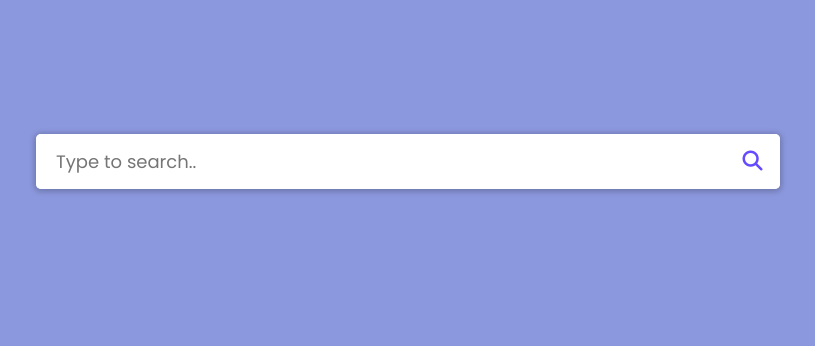
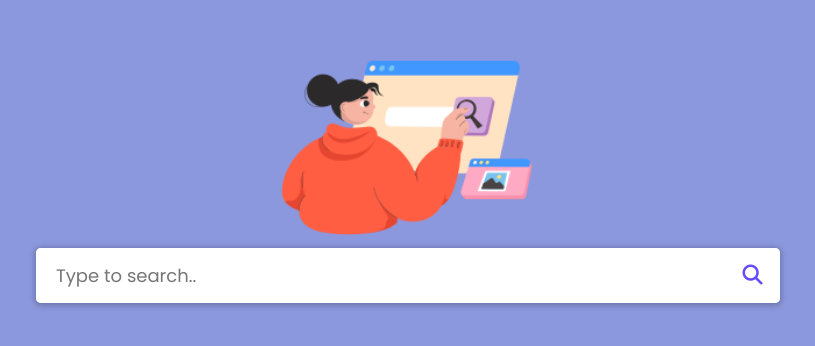
Before and after one commit to theonlyjunaid/search.github.io, a plain HTML site: page index.html in a window 1280 px wide. Shown: the part 116-462 px from the top of the page, without its empty margins (232-1047 px from the left). Drawn offline with Linux system fonts and the light colour scheme.

Commit message:
improvement in ui

```diff
--- a/index.html
+++ b/index.html
@@ -10,6 +10,7 @@
   <body>
 
     <div class="wrapper">
+      <div class="image"><img src="./images/dizzy-girl-searching-on-the-internet.png" alt=""></div>
       <div class="search-input">
         <a href="" target="_blank" hidden></a>
         <input type="text" placeholder="Type to search..">
--- a/style.css
+++ b/style.css
@@ -18,7 +18,7 @@ body{
 
 .wrapper{
   max-width: 60%;
-  margin: 250px auto;
+  margin: 150px auto;
 }
 
 .wrapper .search-input{
@@ -86,3 +86,9 @@ body{
   color: #644bff;
   cursor: pointer;
 }
+
+img{
+  display: block;
+  margin: auto;
+  width: 40%;
+}
```
Also changed, not shown: images/dizzy-girl-searching-on-the-internet.png (added), 2 other files.
